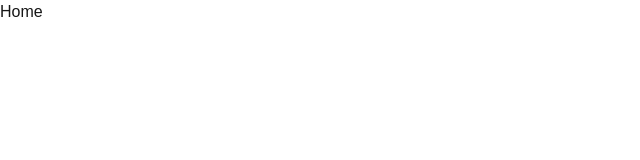
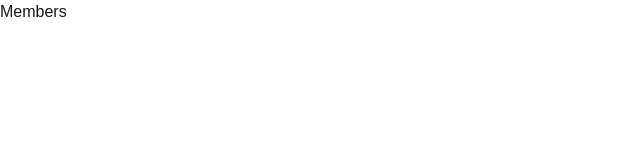
Before and after one commit to cuappdev/cft-web-demo, a Next.js app: page / in a window 1280 px wide. Shown: the top 160 px of the page, without its empty margins (0-640 px from the left). Built offline with nearby package versions, Linux system fonts and the light colour scheme.

Commit message:
change members

```diff
--- a/app/page.tsx
+++ b/app/page.tsx
@@ -4,7 +4,7 @@ export default function Home() {
 
   return (
     <div>
-      <h1>Home</h1>
+      <h1>Members</h1>
     </div>
   );
 }
```
